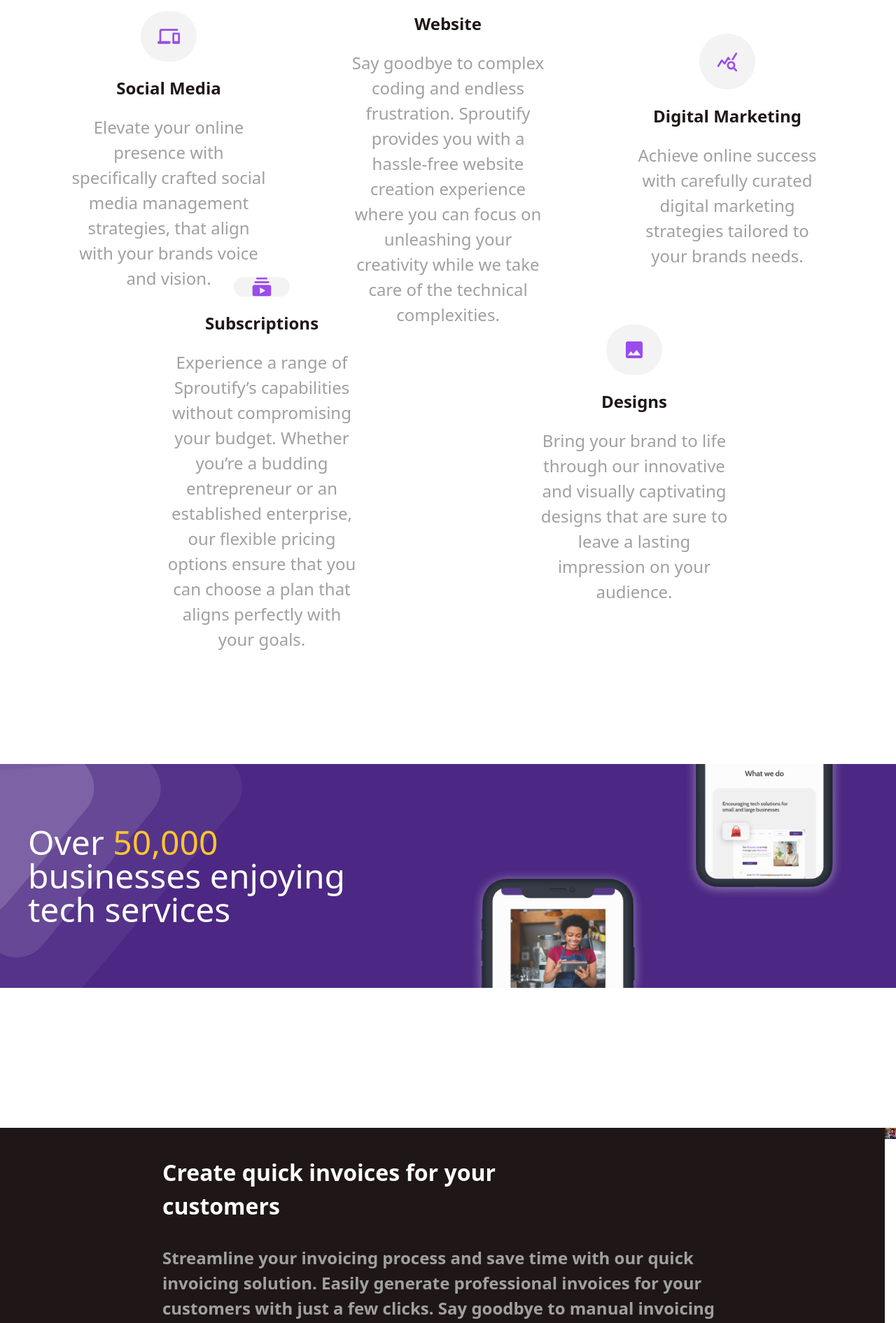
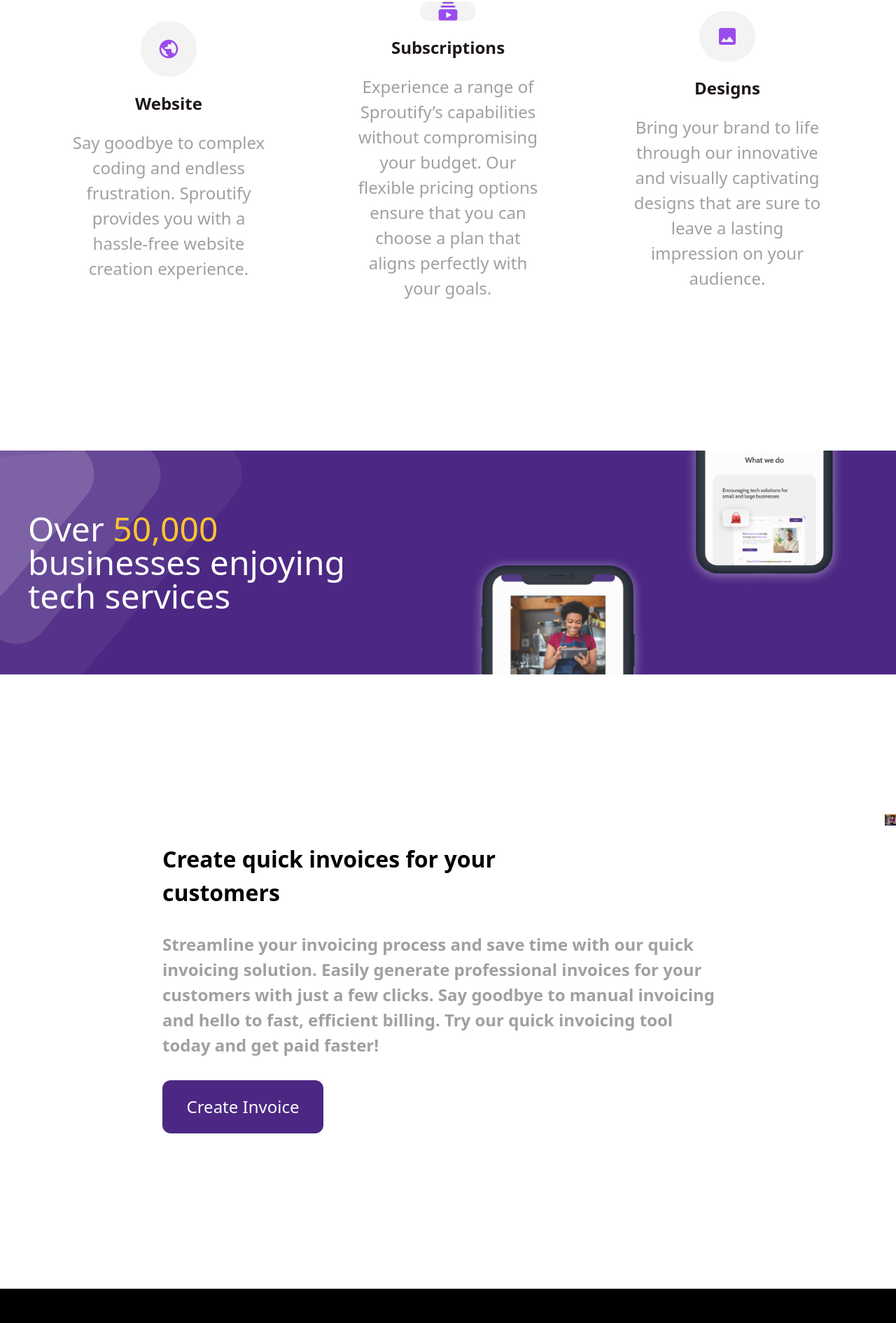
Before and after one commit to CISH-NG/sproutify-beta, a Next.js app: page / in a window 1280 px wide. Shown: the part 1472-3363 px from the top of the page at 70% size. Built offline with nearby package versions, Linux system fonts and the light colour scheme.

Commit message:
WIP: Adjusting the landing page

```diff
--- a/src/pages/index.tsx
+++ b/src/pages/index.tsx
@@ -51,34 +51,20 @@
 const services = [
   {
     id: 1,
-    name: "Social Media",
+    name: "Website",
     content:
-      "Elevate your online presence with specifically crafted social media management strategies, that align with your brands voice and vision.",
-    image: phonelink,
+      " Say goodbye to complex coding and endless frustration. Sproutify provides you with a hassle-free website creation experience.",
+    image: website,
   },
   {
     id: 2,
-    name: "Website",
+    name: "Subscriptions",
     content:
-      " Say goodbye to complex coding and endless frustration. Sproutify provides you with a hassle-free website creation experience where you can focus on unleashing your creativity while we take care of the technical complexities.",
-    image: website,
+      "Experience a range of Sproutify’s capabilities without compromising your budget. Our flexible pricing options ensure that you can choose a plan that aligns perfectly with your goals.",
+    image: subscriptions,
   },
   {
     id: 3,
-    name: "Digital Marketing",
-    content:
-      " Achieve online success with carefully curated digital marketing strategies tailored to your brands needs.",
-    image: digitalmarketing,
-  },
-  {
-    id: 4,
-    name: "Subscriptions",
-    content:
-      "Experience a range of Sproutify’s capabilities without compromising your budget. Whether you’re a budding entrepreneur or an established enterprise, our flexible pricing options ensure that you can choose a plan that aligns perfectly with your goals.",
-    image: subscriptions,
-  },
-  {
-    id: 5,
     name: "Designs",
     content:
       "Bring your brand to life through our innovative and visually captivating designs that are sure to leave a lasting impression on your audience.",
@@ -97,14 +83,14 @@
               manage your <span className="text-[#9A4CEC]">Business</span>
             </h1>
 
-            <p className="text-[24px] mt-6 text-[#A0A0A0]">
+            <p className="lg:text-[24px] text-[16px] mt-6 text-[#A0A0A0]">
               Welcome to Sproutify - the platform that empowers businesses to
               grow and flourish! With our all-in-one solution, you can easily
               create websites, generate invoices, access eye-catching designs,
               launch powerful digital marketing campaigns, and seamlessly manage
               all digital aspects of your business.
             </p>
-            <p className="text-[24px] mt-6 text-[#A0A0A0]">
+            <p className="lg:text-[24px] text-[16px] mt-6 text-[#A0A0A0]">
               Say goodbye to the hassle of juggling multiple tools and hello to
               the streamlined efficiency of Sproutify!
             </p>
@@ -182,7 +168,7 @@
       </section>
 
       <section className="w-full lg:h-[478px] h-[500px] flex lg:flex-row flex-col my-[200px] ">
-        <div className="lg:flex-1 bg-[#1F1717] w-full text-[#FFFFFF] flex flex-col p-3 lg:p-10 gap-8">
+        <div className="flex flex-col p-3 lg:p-10 gap-8">
           <h1 className="lg:text-[32px] text-[24px] text-center lg:text-left lg:w-[518px] w-full font-semibold lg:mx-48">
             Create quick invoices for your customers
           </h1>
@@ -193,18 +179,18 @@
             and hello to fast, efficient billing. Try our quick invoicing tool
             today and get paid faster!
           </p>
-          <button className="lg:mx-48 mb-5 bg-[#4C2884] lg:w-[230px] lg:px-[13px] px-[6px] py-[10px] text-[16px] lg:py-[20px] lg:text-[24px] rounded-xl">
+          <button className="lg:mx-48 mb-5 bg-[#4C2884] text-[#FFFFFF] lg:w-[230px] lg:px-[13px] px-[6px] py-[10px] text-[16px] lg:py-[20px] lg:text-[24px] rounded-xl">
             Create Invoice
           </button>
         </div>
-        <div className="lg:w-[478px] w-full lg:h-[478px]">
+        <div className="lg:w-[478px] w-full lg:h-full">
           <Image src={retailer2} alt="" />
         </div>
       </section>
 
-      <section className="flex flex-col lg:my-[180px] mt-[320px] gap-[180px] ">
+      <section className="flex flex-col lg:my-[180px] mt-[320px] gap-[100px] bg-black py-10">
         <div className="text-center ">
-          <h1 className="text-[32px] font-semibold">
+          <h1 className="text-[32px] font-semibold text-[#FFFFFF]">
             What Our Clients are saying
           </h1>
         </div>
@@ -216,7 +202,7 @@
                 <Image src={client.image} alt="" />
               </div>
               <div className="lg:w-[321px] w-full flex flex-col">
-                <h1 className="lg:text-[32px] text-[24px] font-semibold">
+                <h1 className="lg:text-[32px] text-[24px] font-semibold text-[#FFFFFF]">
                   {client.name}
                 </h1>
                 <p className="text-[#A0A0A0] lg:text-[24px] text-[16px]">
@@ -228,7 +214,7 @@
         </div>
       </section>
 
-      <section className="max-width mt-16 px-[10%] lg:mt-40 lg:px-[5%]">
+      {/* <section className="max-width mt-16 px-[10%] lg:mt-40 lg:px-[5%]">
         <h2 className="text-center text-2xl font-semibold lg:text-5xl">
           Our Partners
         </h2>
@@ -238,7 +224,7 @@
             <Image src={squareImg} alt="partner" key={i} />
           ))}
         </div>
-      </section>
+      </section> */}
 
       <section className="mx-auto flex flex-col gap-6 justify-center items-center my-[126px] ">
         <h1 className="text-[24px] text-[#1F1717] text-center font-normal">
```
